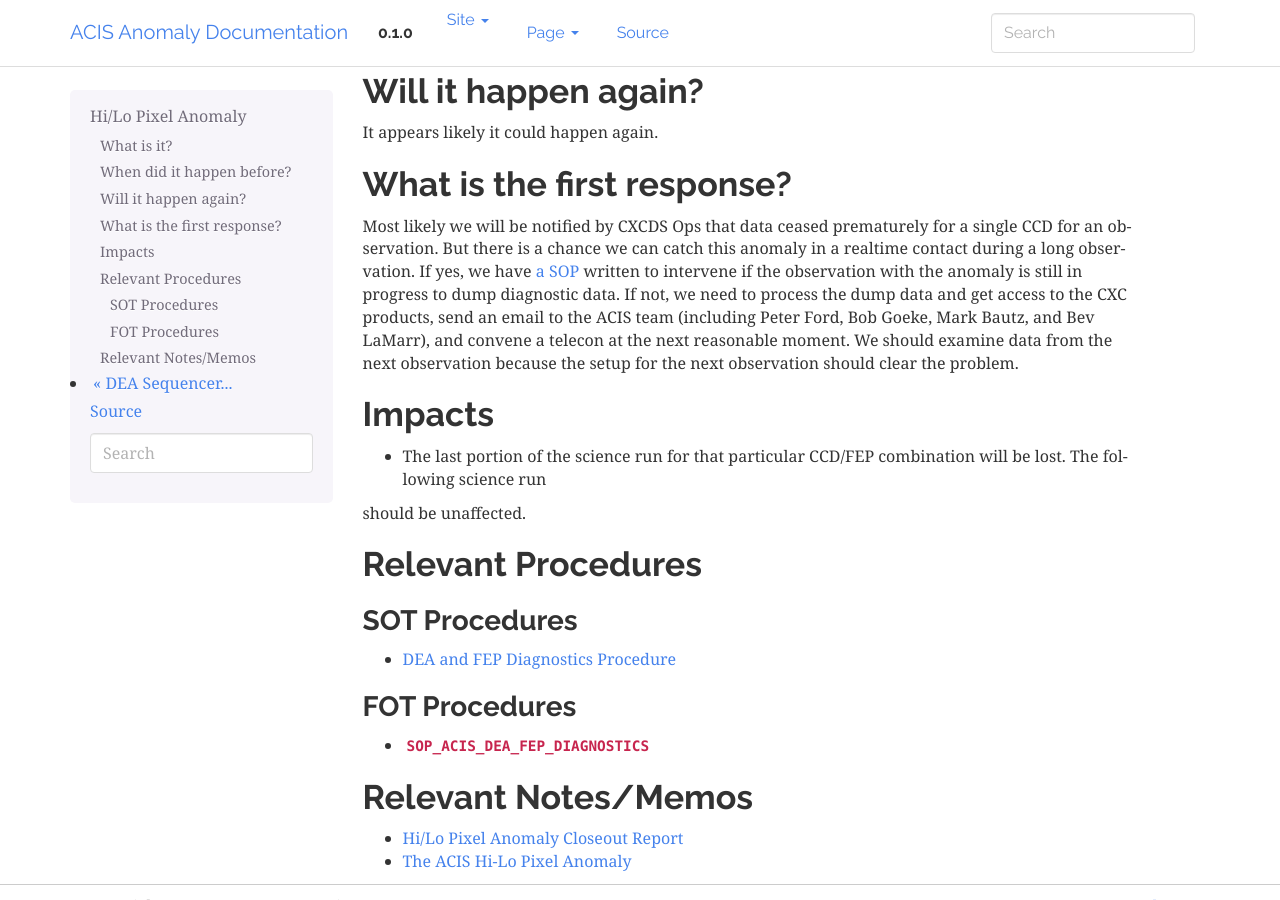
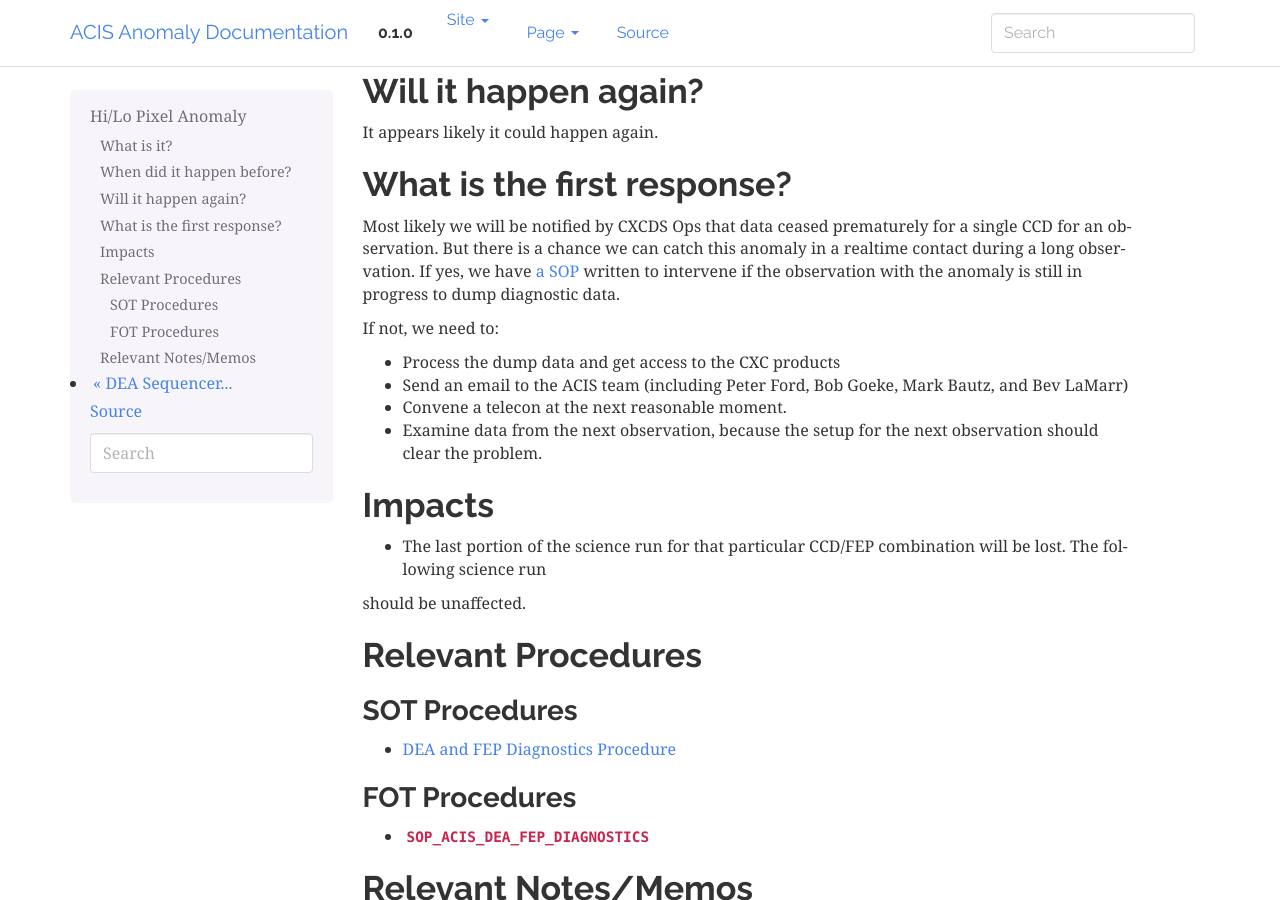
Before and after one commit to acisops/acis_anomaly_pages, a Sphinx documentation site: the page built from source/hi_lo_anomaly.rst, in a window 1280 px wide and 900 px high, scrolled down 365 px. Built offline with Sphinx 7.4.7, drawn with Linux system fonts in a browser that asks for light colours.

Commit message:
Make paragraph bullets

```diff
--- a/source/hi_lo_anomaly.rst
+++ b/source/hi_lo_anomaly.rst
@@ -25,13 +25,18 @@ It appears likely it could happen again.
 What is the first response?
 ---------------------------
 
-Most likely we will be notified by CXCDS Ops that data ceased prematurely for a single CCD for an observation. But there
-is a chance we can catch this anomaly in a realtime contact during a long observation. If yes, we have
-`a SOP <http://cxc.cfa.harvard.edu/acis/cmd_seq/dea_fep_diags.pdf>`_ written to intervene if the observation with the
-anomaly is still in progress to dump diagnostic data. If not, we need to process the dump data and get access to the
-CXC products, send an email to the ACIS team (including Peter Ford, Bob Goeke, Mark Bautz, and Bev LaMarr), and convene
-a telecon at the next reasonable moment. We should examine data from the next observation because the setup for the next
-observation should clear the problem.
+Most likely we will be notified by CXCDS Ops that data ceased prematurely for a single CCD for an
+observation. But there is a chance we can catch this anomaly in a realtime contact during a long
+observation. If yes, we have `a SOP <http://cxc.cfa.harvard.edu/acis/cmd_seq/dea_fep_diags.pdf>`_
+written to intervene if the observation with the anomaly is still in progress to dump diagnostic data.
+
+If not, we need to:
+
+* Process the dump data and get access to the CXC products
+* Send an email to the ACIS team (including Peter Ford, Bob Goeke, Mark Bautz, and Bev LaMarr)
+* Convene a telecon at the next reasonable moment.
+* Examine data from the next observation, because the setup for the next observation should
+  clear the problem.
 
 .. |sop_diagnostics| replace:: ``SOP_ACIS_DEA_FEP_DIAGNOSTICS``
 .. _sop_diagnostics: http://occweb.cfa.harvard.edu/occweb/FOT/configuration/procedures/SOP/SOP_ACIS_DEA_FEP_DIAGNOSTICS.pdf
```
Also changed, not shown: source/dea_seq_reset.rst (+9 -6 lines), source/dea_shutdown.rst (+10 -7 lines), source/dpa_shutdown.rst (+10 -6 lines).
